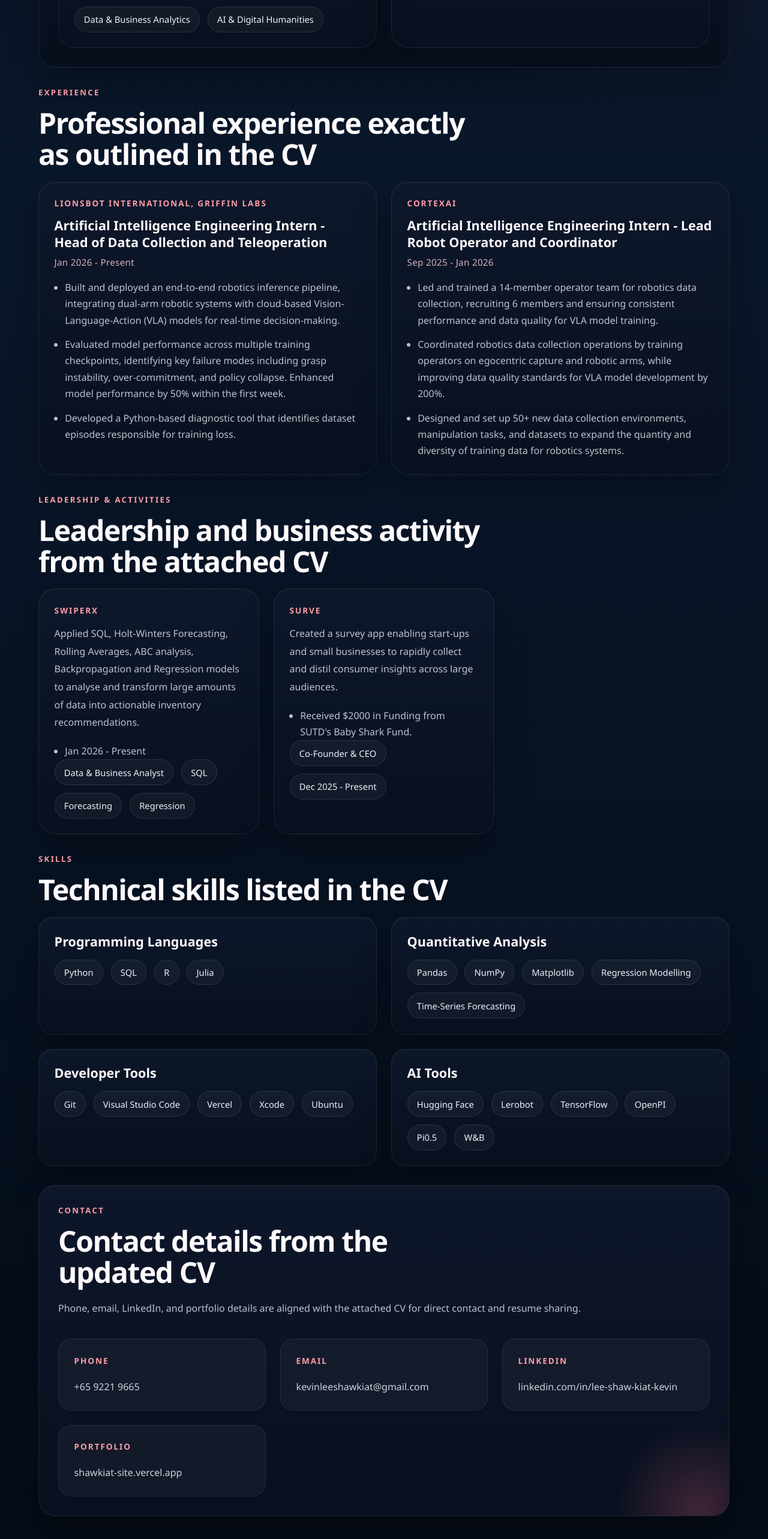
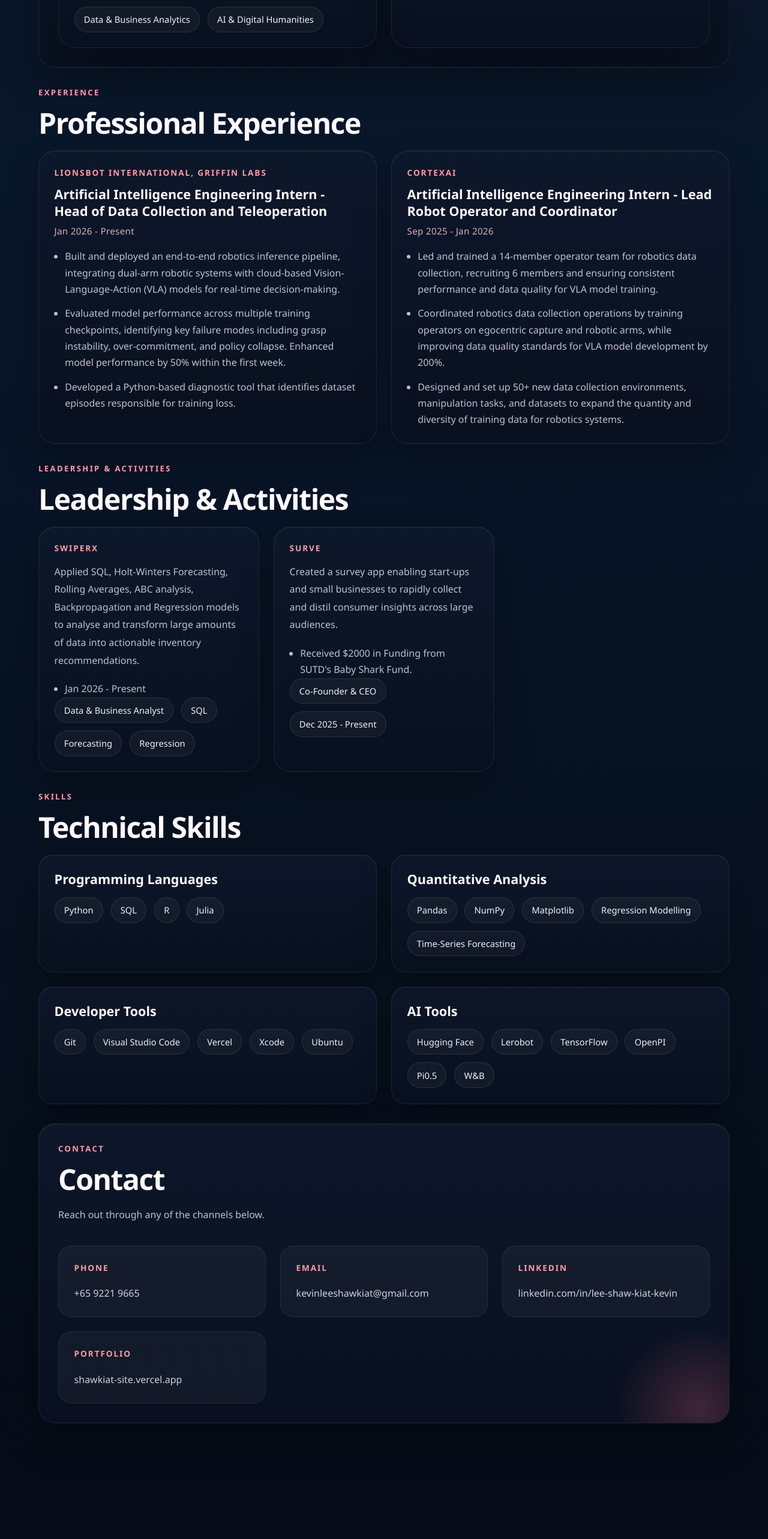
Before and after one commit to shawsomekiat/shawkiat-site, a React (Vite) app: page / in a window 1280 px wide. Shown: the part 1425-3991 px from the top of the page at 60% size. After the commit the page ends 3862 px from the top, so only its background shows below. Built offline with nearby package versions, Linux system fonts and the light colour scheme.

Commit message:
Polish section headings and contact copy

```diff
--- a/src/App.jsx
+++ b/src/App.jsx
@@ -155,7 +155,7 @@
     <section className="section" id="experience">
       <div className="section-heading">
         <p className="eyebrow">Experience</p>
-        <h2>Professional experience exactly as outlined in the CV</h2>
+        <h2>Professional Experience</h2>
       </div>
 
       <div className="card-grid">
@@ -181,7 +181,7 @@
     <section className="section" id="projects">
       <div className="section-heading">
         <p className="eyebrow">Leadership &amp; Activities</p>
-        <h2>Leadership and business activity from the attached CV</h2>
+        <h2>Leadership &amp; Activities</h2>
       </div>
 
       <div className="card-grid projects-grid">
@@ -213,7 +213,7 @@
     <section className="section" id="skills">
       <div className="section-heading">
         <p className="eyebrow">Skills</p>
-        <h2>Technical skills listed in the CV</h2>
+        <h2>Technical Skills</h2>
       </div>
 
       <div className="skills-grid">
@@ -239,12 +239,11 @@
     <section className="section panel contact-panel" id="contact">
       <div className="section-heading">
         <p className="eyebrow">Contact</p>
-        <h2>Contact details from the updated CV</h2>
+        <h2>Contact</h2>
       </div>
 
       <p className="contact-copy">
-        Phone, email, LinkedIn, and portfolio details are aligned with the attached CV for direct
-        contact and resume sharing.
+        Reach out through any of the channels below.
       </p>
 
       <div className="contact-grid">
```
